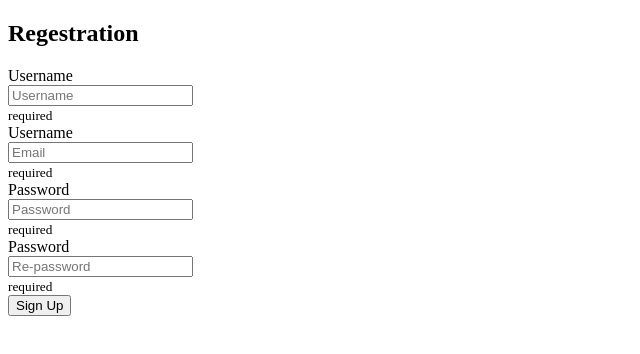
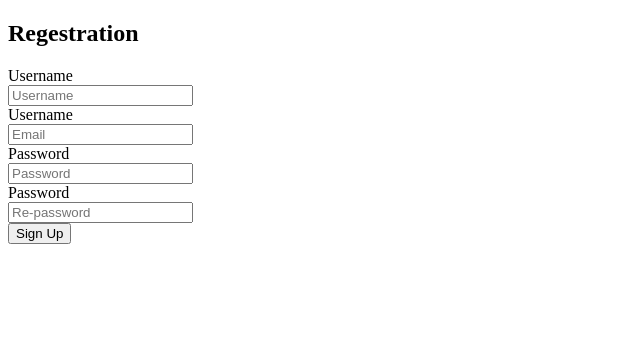
Before and after one commit to waleedsmadi/form-validation, a plain HTML site: page index.html in a window 1280 px wide. Shown: the whole page, without its empty margins (0-640 px from the left). Drawn offline with Linux system fonts and the light colour scheme.

Commit message:
edit: empty small tag

```diff
--- a/index.html
+++ b/index.html
@@ -16,25 +16,25 @@
         <div class="input">
             <label for="username">Username</label> <br>
             <input type="text" id="username" placeholder="Username" required> <br>
-            <small>required</small>
+            <small></small>
         </div>
 
         <div class="input">
             <label for="email">Username</label> <br>
             <input type="email" id="email" placeholder="Email" required> <br>
-            <small>required</small>
+            <small></small>
         </div>
 
         <div class="input">
             <label for="pass">Password</label> <br>
             <input type="password" id="pass" placeholder="Password" required> <br>
-            <small>required</small>
+            <small></small>
         </div>
 
         <div class="input">
             <label for="re-pass">Password</label> <br>
             <input type="password" id="re-pass" placeholder="Re-password" required> <br>
-            <small>required</small>
+            <small></small>
         </div>
 
         <button type="button" class="btn">Sign Up</button>
```
